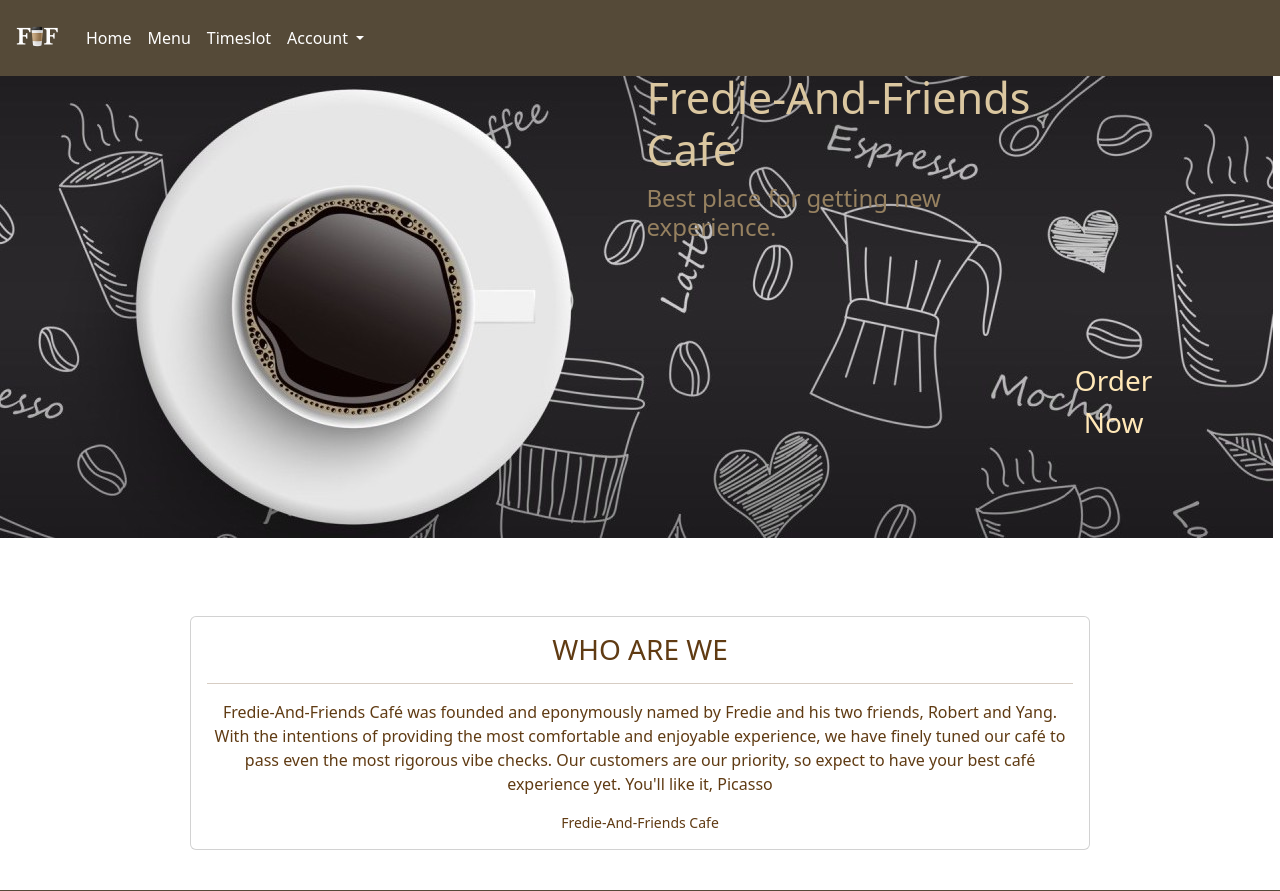
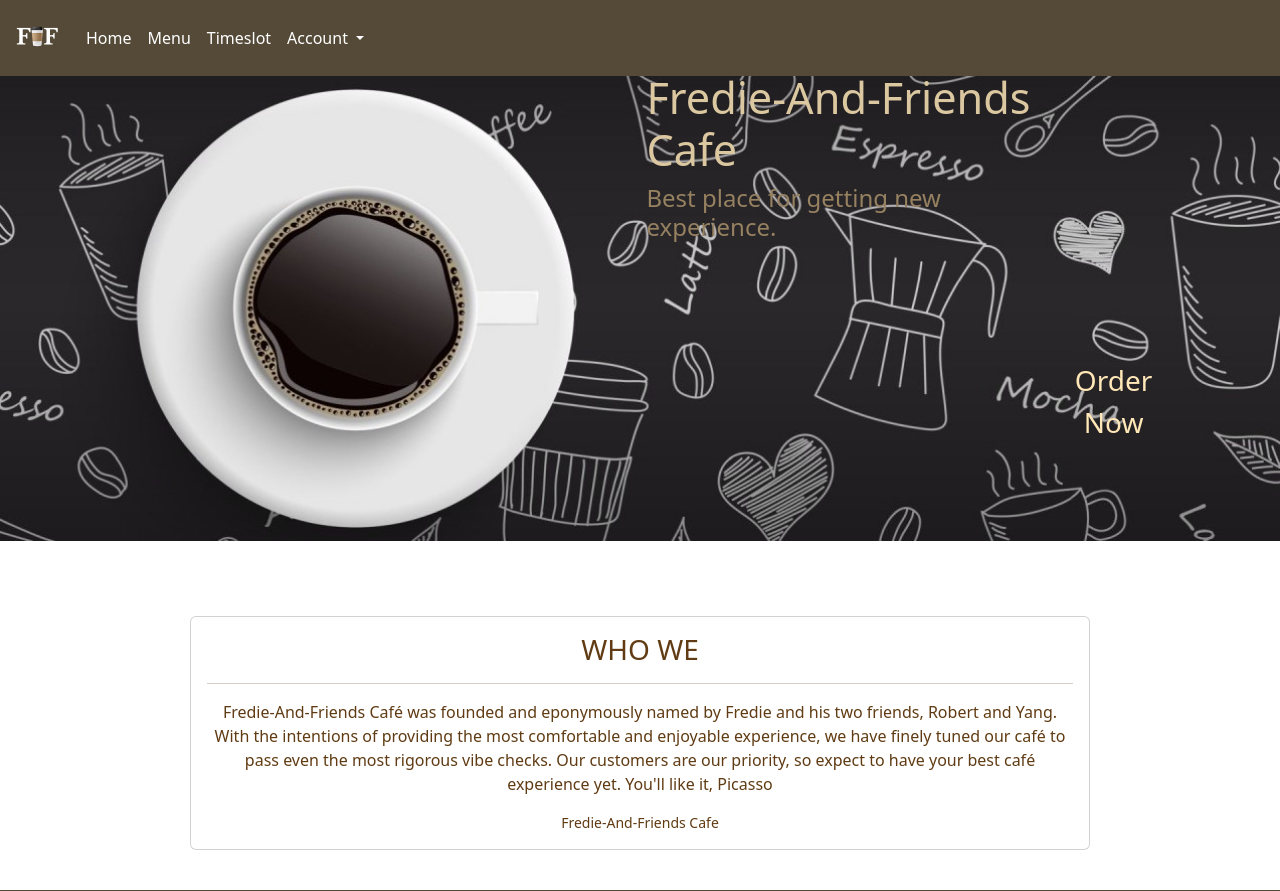
Before and after one commit to BlackTea13/Fredie-And-Friends-Coffee, a Flask app: page / in a window 1280 px wide. Shown: the top 891 px of the page. Run offline with Flask 2, Linux system fonts and the light colour scheme; parts of the project's set-up code (start-up, migrations or seed data) failed here and were passed over; some libraries are stand-ins or nearby versions.

Commit message:
current index?

```diff
--- a/templates/index.html
+++ b/templates/index.html
@@ -17,7 +17,11 @@
 
     <div class="header" style="height: 500px;">
       <img src={{ url_for('static',filename="homepage.jpeg") }}
-          style="object-fit:fill;"/>
+          style="object-fit:fill;
+            display: block;
+            padding-bottom: 30px;
+            max-height:500px;
+            width: 100%;"/>
       <div class="centered" >
           <h1 style="font-size: 270%; color: #dbc7a0;">Fredie-And-Friends Cafe</h1>
           <h4 style="font-size: 150%; color: #968160;"> Best place for getting new experience.</h4>
@@ -39,7 +43,7 @@
 
       <div class="card text-center" style="width: 900px; margin: 40px; margin-left: auto; margin-right: auto;">
         <div class="card-body" style="color: #603b13;">
-          <h3 class="card-title" >WHO ARE WE</h3>
+          <h3 class="card-title" >WHO WE</h3>
           <hr>
           <p class="card-text">Fredie-And-Friends Café was founded and eponymously named by Fredie and his two friends,
           Robert and Yang. With the intentions of providing the most comfortable and enjoyable experience,
```
